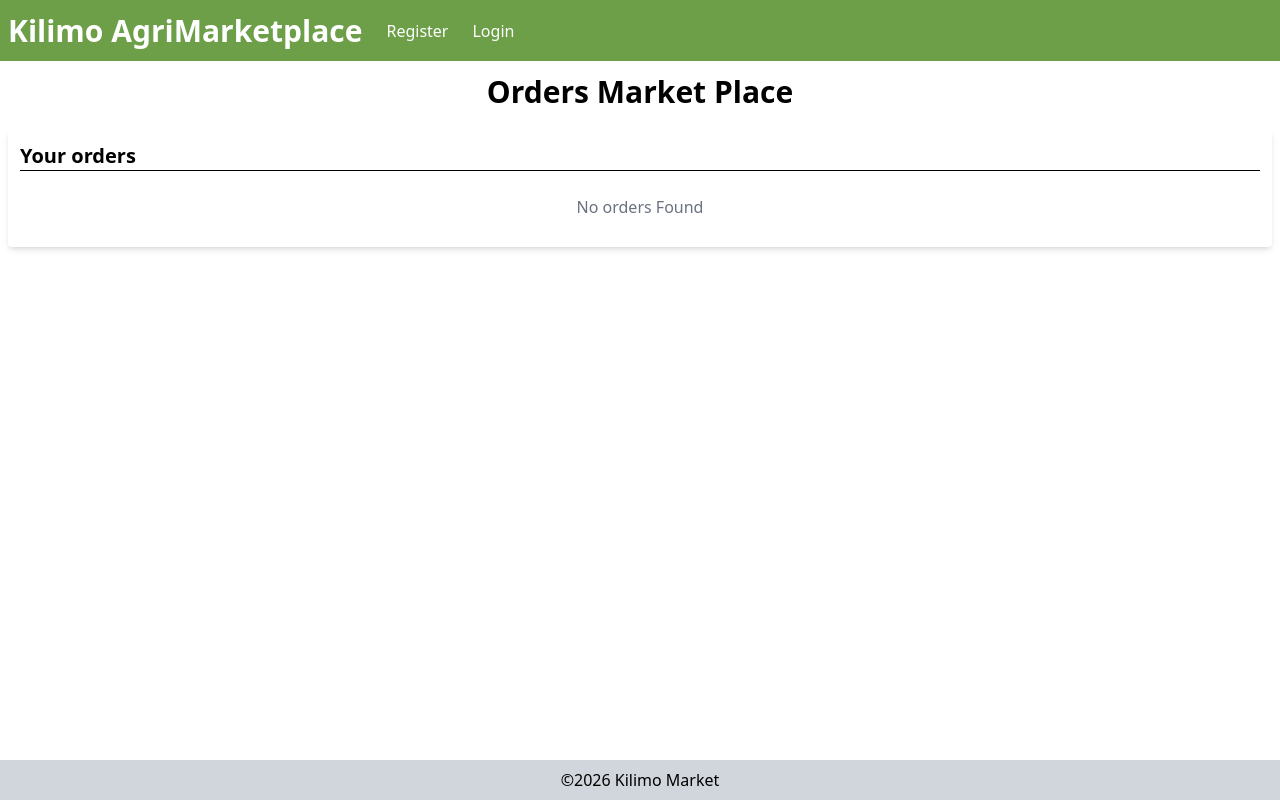
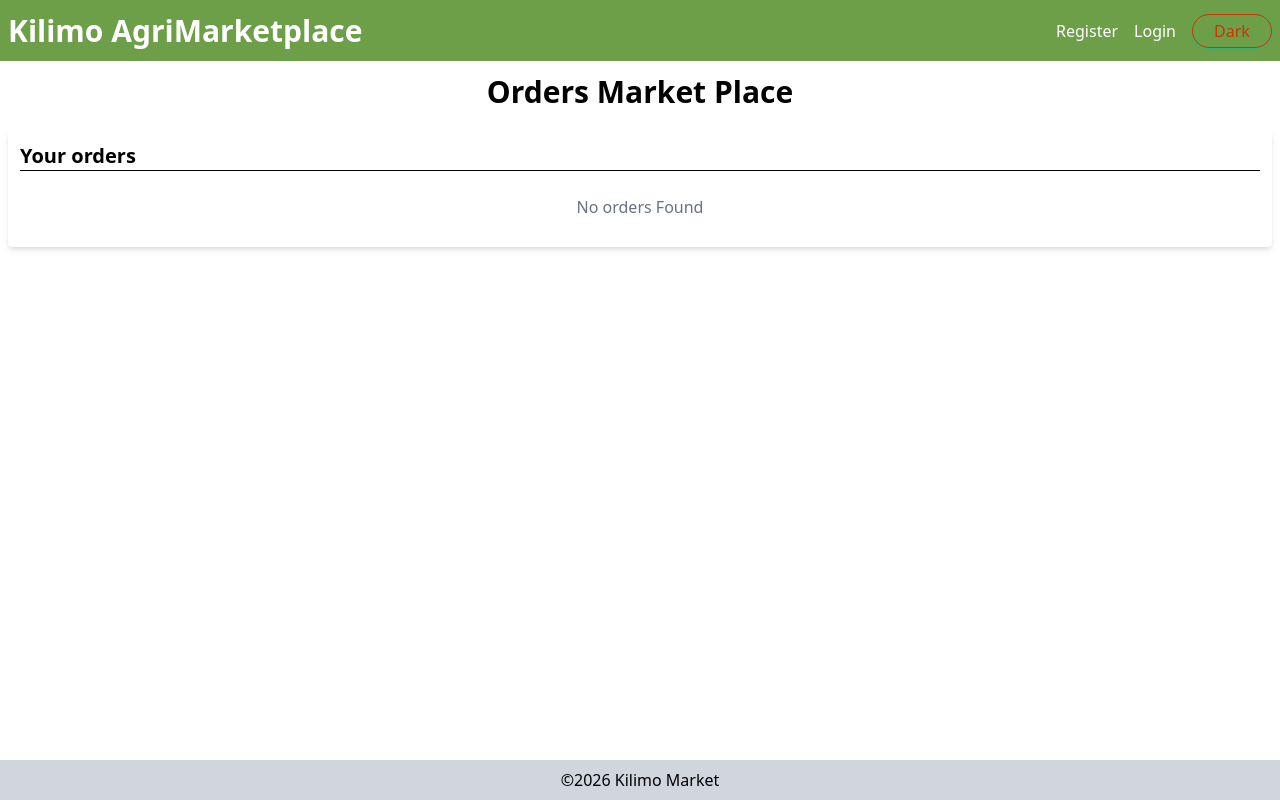
Before and after one commit to Ianmwia/agri-marketplace-django-react-backend, a Django app: template orders/templates/order.html in a window 1280 px wide. Run offline with Django 5.2, Linux system fonts and the light colour scheme; the template is opened without the code that fills it, so the values that code supplies are empty.

Commit message:
styling the navbar,  addding toggle theme mode and hamberger menu

```diff
--- a/accounts/templates/base.html
+++ b/accounts/templates/base.html
@@ -1,18 +1,42 @@
 <!DOCTYPE html>
 
-<html>
+<html x-data="{darkMode: localStorage.getItem('theme') === 'dark'}"
+        x-init="$watch('darkMode', value => {
+            if (value) {
+            document.documentElement.classList.add('dark');
+            } else {
+             document.documentElement.classList.remove('dark');
+            }
+            localStorage.setItem('theme', value ? 'dark' : 'light')
+            })"
+        :class="{ 'dark': darkMode}">
     <head>
         <meta charset="utf-8">
         <meta http-equiv="X-UA-Compatible" content="IE=edge">
         <title>{% block title %} Render Apis Agriculture{% endblock title %}</title>
         <meta name="description" content="">
         <meta name="viewport" content="width=device-width, initial-scale=1">
+        <!--prevent flash alpine toggle theme-->
+        <script>
+            if (localStorage.getItem('theme') === 'dark'){
+                document.documentElement.classList.add('dark')
+            }
+        </script>
+        <!--tailwind dark mode cdn-->
+        <script>
+            tailwind.config = {
+                darkMode: 'class'
+            }
+        </script>
         <script src="https://cdn.jsdelivr.net/npm/@tailwindcss/browser@4"></script>
+        <style type="text/tailwindcss">
+            @custom-variant dark (&:where(.dark, .dark *));
+        </style>
         <!--alpine js-->
         <script src="https://unpkg.com/alpinejs" defer></script>
         <style> [x-cloak] {display: none !important; }</style>
     </head>
-    <body class="flex flex-col min-h-screen">
+    <body class="flex flex-col min-h-screen bg-white text-black dark:bg-[#23231f] dark:text-[#e8e8e4] transition-colors duration-200">
 
         {% block navbar %}
           {% include 'navbar.html' %}
--- a/accounts/templates/navbar.html
+++ b/accounts/templates/navbar.html
@@ -1,5 +1,5 @@
-<nav>
-    <ul class="flex gap-4 bg-[#6c9f48] text-white p-2 items-center space-x-2">
+<nav x-data="{open: false}">
+    <ul class="flex flex-wrap gap-4 md:flex-nowrap bg-[#6c9f48] text-white p-2 items-center list-none">
         <!--
         <li class="hover:text-yellow-600 hover:cursor-pointer"><a href="{% url 'register' %}">Register</a></li>
         <li class="hover:text-yellow-600 hover:cursor-pointer"><a href="{% url 'login-list' %}">Login</a></li>
@@ -11,28 +11,46 @@
         <li class="hover:text-yellow-600 hover:cursor-pointer"><a href="{% url 'produce-list' %}">Produce</a></li>
         {% endif %}
         -->
-        <p class="text-[30px] font-bold">Kilimo AgriMarketplace</p>
-
+        <p class="text-[18px] md:text-[24px] lg:text-[30px] font-bold">Kilimo AgriMarketplace</p>
+        <!--hamburger button using svg -d path -->
+        <button @click="open = !open"
+                class="md:hidden ml-auto p-2 border border-black rounded-lg">
+                <svg class="w-6 h-6 text-black" fill="none" stroke="white" stroke-width="2" viewbox="0 0 24 24">
+                    <path :class="{'hidden': open, 'block': !open }" stroke-linecap="round" d="M4 6h16 M4 12h12 M4 18h10"></path>
+                    <path :class="{'block': open, 'hidden': !open }" class="hidden" stroke-linecap="round" d="M6 18L18 6M6 6l12 12"></path>
+                </svg>
+        </button>
+        <!--wrapped in hamburger-->
+        <div :class="open ? 'flex' : 'hidden'"
+            class="w-full md:flex md:flex-1 flex-col md:flex-row md:justify-end items-center gap-4">
         {% if user.is_authenticated %}
         <li class=" hover:cursor-pointer"><a href="{% url 'profile' %}">Profile</a></li>
 
         {% if user.role == 'buyer' %}
             <li class="hover:cursor-pointer"><a href="{% url 'order-list' %}">Orders</a></li>
         {% elif user.role == 'agrivet' %}
-            <li class="hover:cursor-pointer"><a href="{% url 'report-list' %}">Orders</a></li>
+            <li class="hover:cursor-pointer"><a href="{% url 'report-list' %}">Reports</a></li>
         {% else %}
         <li class="hover:cursor-pointer"><a href="{% url 'produce-list' %}">Produce</a></li>
         {% endif %}
 
-        <form action="{% url 'logout'%}" method="post" class="ml-auto mr-3">
+        <form action="{% url 'logout'%}" method="post" class="mx-auto md:mr-3 flex justify centre">
                 {% csrf_token %}
-                <button class=" text-white bg-red-300 rounded-lg p-2 hover:bg-red-600 hover:cursor-pointer" type="submit">Logout</button>
+                <button class=" text-white md:w-auto bg-[#5c9f48] rounded-lg p-2 hover:text-red-500 hover:cursor-pointer" type="submit">Logout</button>
         </form>
-
         {% else %}
+        <div class="flex gap-4 items-center">
         <li class=" hover:cursor-pointer"><a href="{% url 'register' %}">Register</a></li>
         <li class=" hover:cursor-pointer"><a href="{% url 'login-list' %}">Login</a></li>
+        </div>
         {% endif %}
-
+        <!--toggle dark theme-->
+        <button
+            @click="darkMode = !darkMode;
+            localStorage.setItem('theme', darkMode ? 'dark' : 'light')"
+            x-text="darkMode ? 'Light' : 'Dark' "
+            class="w-20 border rounded-full px-3 py-1 opacity-100 shadow text-md normal-case font-normal bg-indigo-400 text-orange-700 shadow-teal-500/50 bg-transparent border-current text-center">Light ? Dark
+        </button>
+        </div>
     </ul>
 </nav>
```
